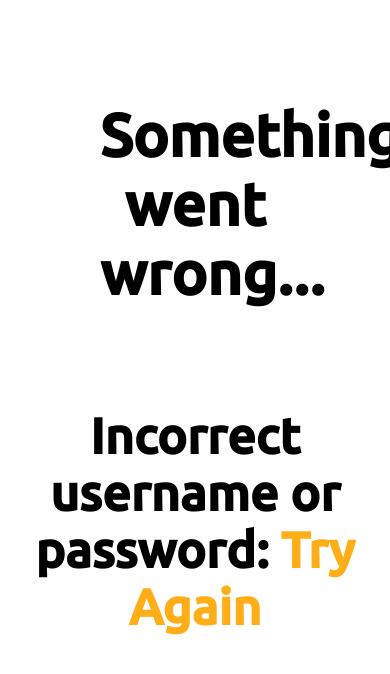
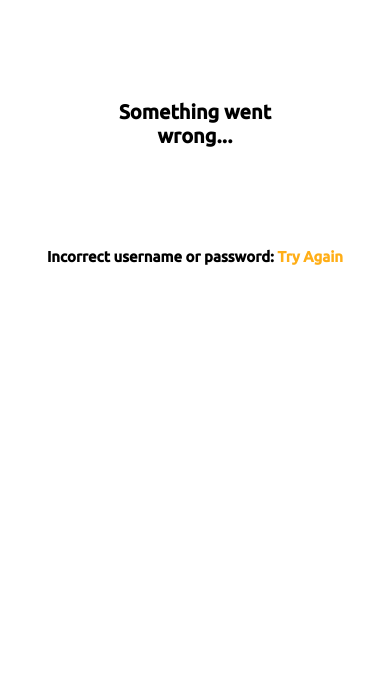
Before and after one commit to Auriel-Wish/Final_Project, a website: page login_fail.html in a window 390 px wide. Drawn offline with nearby package versions, Linux system fonts and the light colour scheme.

Commit message:
Update login_fail.html

```diff
--- a/login_fail.html
+++ b/login_fail.html
@@ -50,6 +50,22 @@
             a:hover {
                 color: var(--orange2);
             }
+             @media only screen and (max-width: 1200px) {
+                h1 {
+                        font-size: 30px;
+                }
+                h2 {
+                        font-size: 20px;
+                }
+            }
+
+            @media only screen and (max-width: 800px) {
+                h1 {
+                        font-size: 20px;
+                }
+                h2 {
+                        font-size: 15px;
+                }
         </style>
     </head>
     <body>
```
